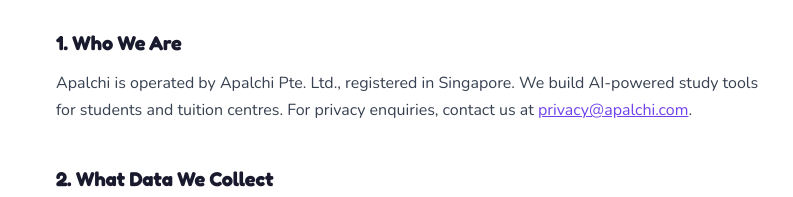
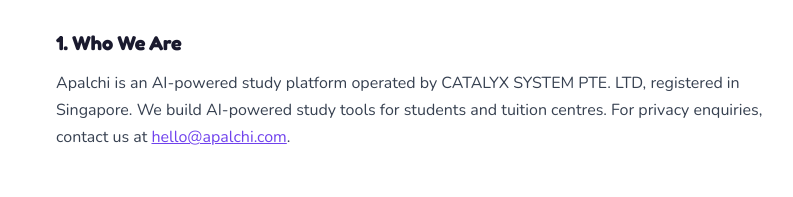
Before and after one commit to zackwhy1704/memoly, a Next.js app: page /privacy in a window 1280 px wide. Shown: the part 211-408 px from the top of the page, without its empty margins (224-1017 px from the left). Built offline with nearby package versions, Linux system fonts and the light colour scheme; no server answers.

Commit message:
fix(legal): update operator name to CATALYX SYSTEM PTE. LTD on terms and privacy pages
Co-Authored-By: Claude Sonnet 4.6 <noreply@anthropic.com>

```diff
--- a/src/app/(marketing)/privacy/page.tsx
+++ b/src/app/(marketing)/privacy/page.tsx
@@ -26,9 +26,10 @@ export default function PrivacyPage() {
 
         <Section title="1. Who We Are">
           <p>
-            Apalchi is operated by Apalchi Pte. Ltd., registered in Singapore. We build AI-powered
-            study tools for students and tuition centres. For privacy enquiries, contact us at{' '}
-            <a href="mailto:privacy@apalchi.com" style={linkStyle}>privacy@apalchi.com</a>.
+            Apalchi is an AI-powered study platform operated by CATALYX SYSTEM PTE. LTD, registered
+            in Singapore. We build AI-powered study tools for students and tuition centres. For
+            privacy enquiries, contact us at{' '}
+            <a href="mailto:hello@apalchi.com" style={linkStyle}>hello@apalchi.com</a>.
           </p>
         </Section>
 
--- a/src/app/(marketing)/terms/page.tsx
+++ b/src/app/(marketing)/terms/page.tsx
@@ -26,9 +26,10 @@ export default function TermsPage() {
 
         <Section title="1. Who We Are">
           <p>
-            Apalchi is an AI-powered study platform registered in Singapore. We provide personalised AI
-            tutoring tools for students and tuition centres. If you have questions about these terms,
-            contact us at <a href="mailto:hello@apalchi.com" style={linkStyle}>hello@apalchi.com</a>.
+            Apalchi is an AI-powered study platform operated by CATALYX SYSTEM PTE. LTD, registered
+            in Singapore. We provide personalised AI tutoring tools for students and tuition centres.
+            If you have questions about these terms, contact us at{' '}
+            <a href="mailto:hello@apalchi.com" style={linkStyle}>hello@apalchi.com</a>.
           </p>
         </Section>
 
```
